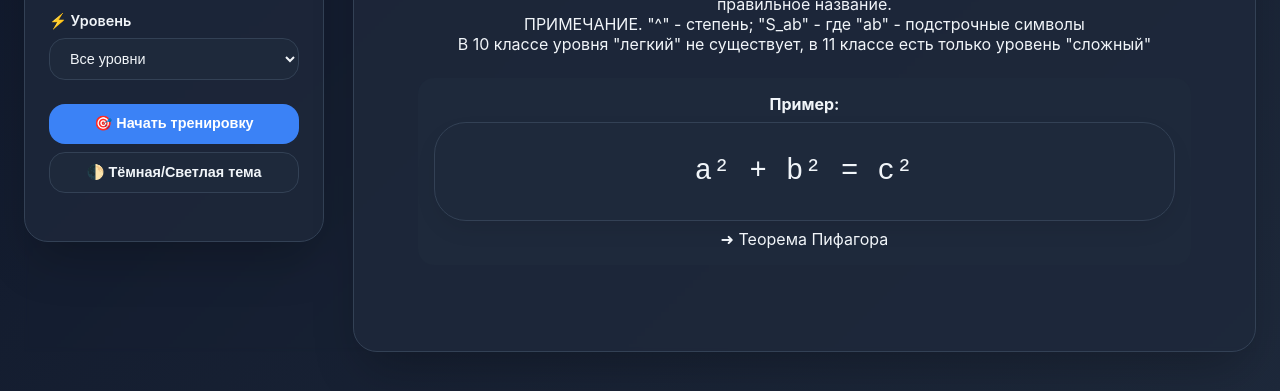
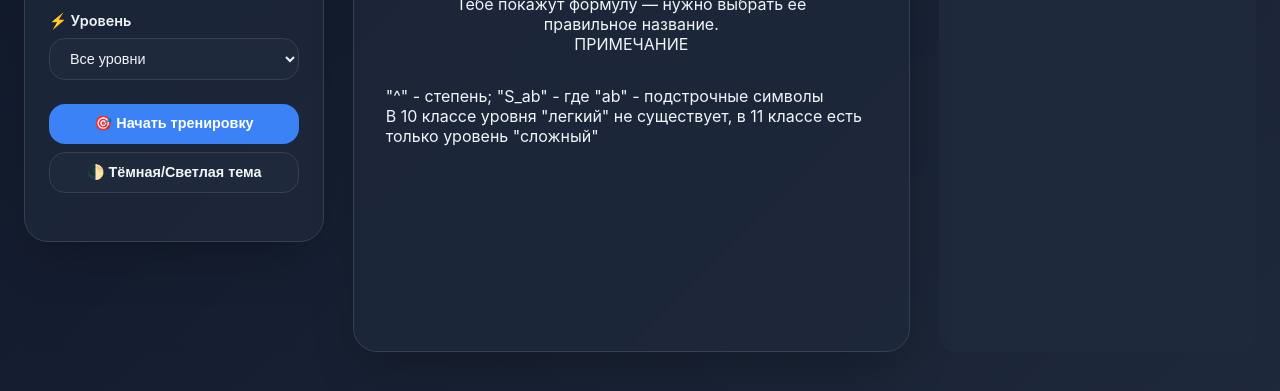
Before and after one commit to byRantaro/EOSD, a plain HTML site: page index.html in a window 1280 px wide. Shown: the part 375-766 px from the top of the page. Drawn offline with Linux system fonts and the light colour scheme.

Commit message:
Update index.html

```diff
--- a/index.html
+++ b/index.html
@@ -384,8 +384,9 @@
                     <div style="font-size: 4rem;">🧪✨</div>
                     <h2>Готов проверить знания формул?</h2>
                     <p>Выбери параметры и нажми «Начать тренировку». Тебе покажут формулу — нужно выбрать её правильное название.</p>
-                    <p>ПРИМЕЧАНИЕ. "^" - степень; "S_ab" - где "ab" - подстрочные символы</p>
-                    <p>В 10 классе уровня "легкий" не существует, в 11 классе есть только уровень "сложный" </p>
+                    <div<h2>ПРИМЕЧАНИЕ</h2> </div>
+                    <div<p>"^" - степень; "S_ab" - где "ab" - подстрочные символы</p></div>
+                   <div<p>В 10 классе уровня "легкий" не существует, в 11 классе есть только уровень "сложный" </p></div>
                     <div style="background: var(--option-bg); border-radius: 1rem; padding: 1rem; margin-top: 1.5rem;">
                         <strong>Пример:</strong>
                         <div class="formula-card" style="margin:0.5rem 0;">a² + b² = c²</div>
```
